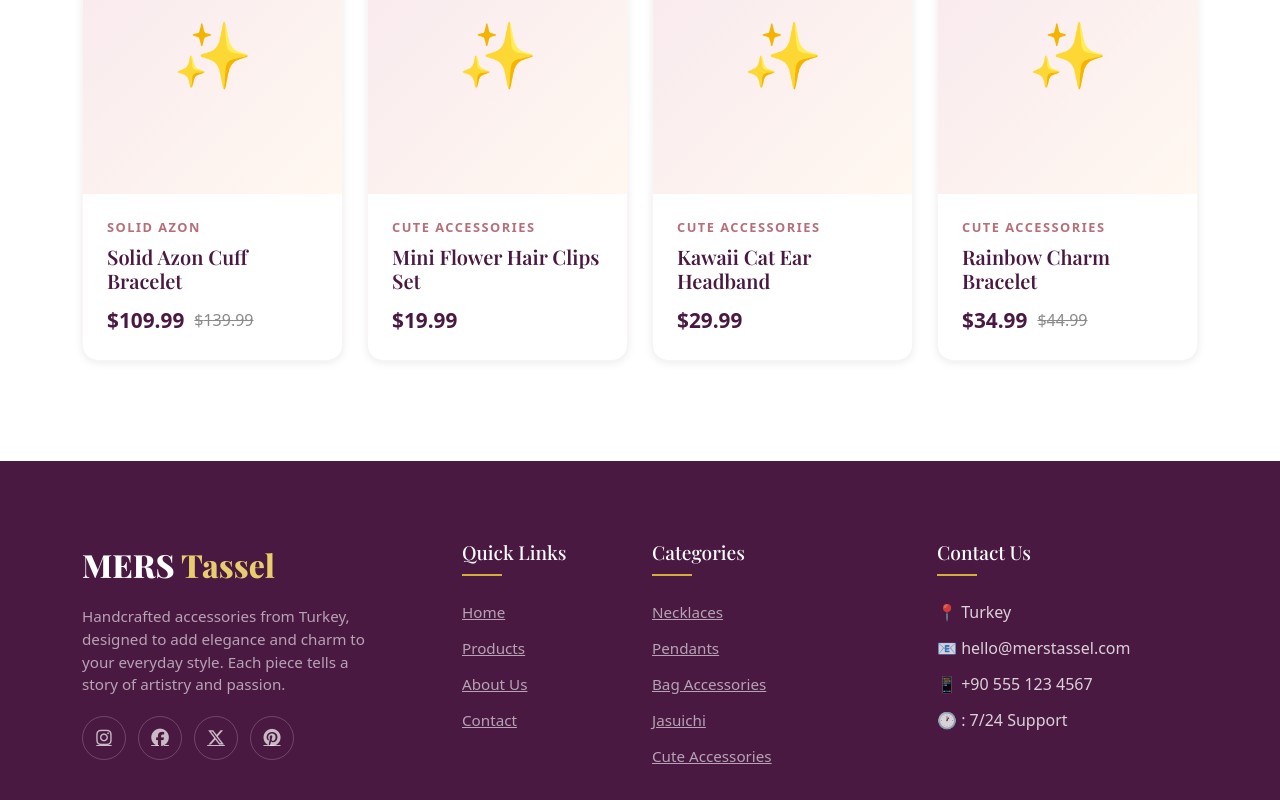
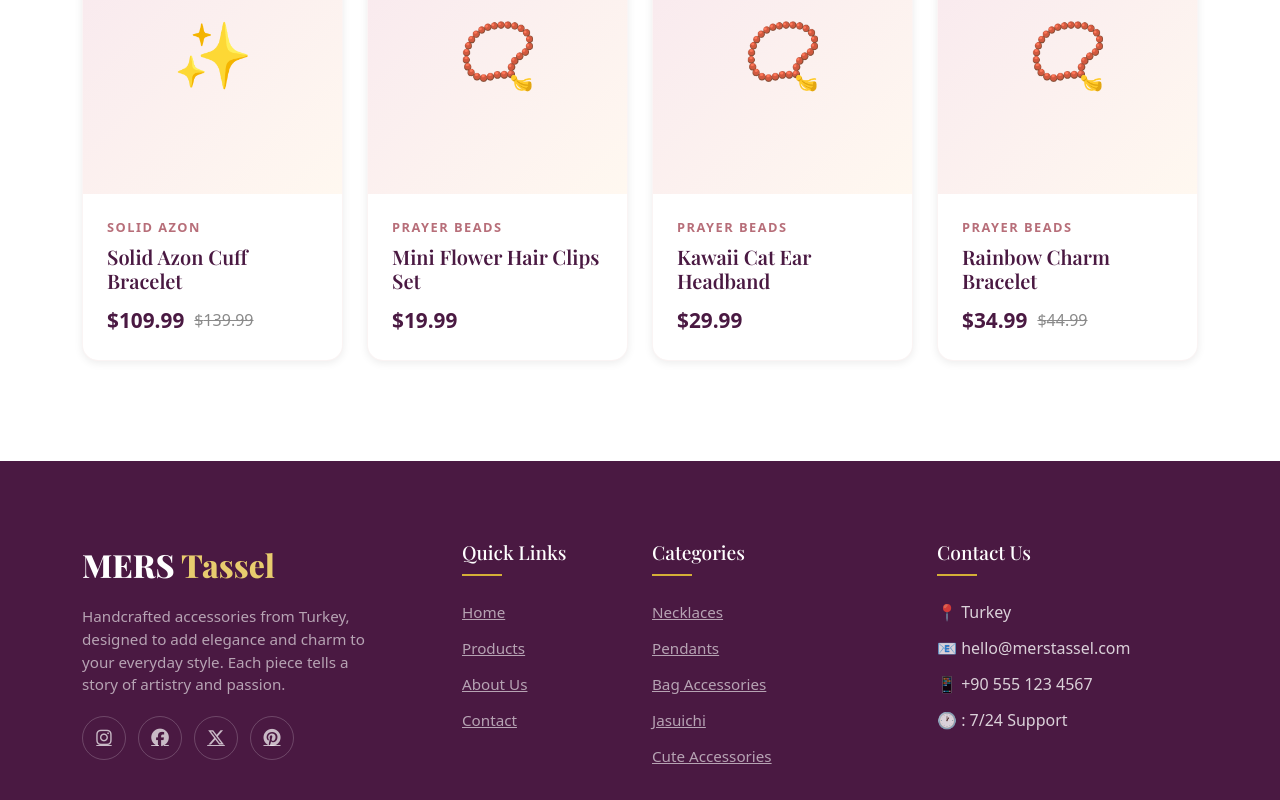
Before and after one commit to ErfanShokrollahzadeh/MERS_Tassel, a Next.js app in the folder client/: page /products in a window 1280 px wide. Shown: the part 2183-2983 px from the top of the page. Built offline with nearby package versions, Linux system fonts and the light colour scheme; no server answers; a web font is replaced by a local one.

Commit message:
refactor: update category names for product items from Cute Accessories to Prayer Beads

```diff
--- a/client/src/app/products/page.js
+++ b/client/src/app/products/page.js
@@ -22,9 +22,9 @@ const fallbackProducts = [
   { id: 11, name: 'Jasuichi Tassel Earrings', slug: 'jasuichi-tassel-earrings', category_name: 'Jasuichi', price: '59.99', discount_price: null, is_on_sale: false, image: null },
   { id: 12, name: 'Solid Azon Statement Ring', slug: 'solid-azon-statement-ring', category_name: 'Solid Azon', price: '109.99', discount_price: null, is_on_sale: false, image: null },
   { id: 13, name: 'Solid Azon Cuff Bracelet', slug: 'solid-azon-cuff-bracelet', category_name: 'Solid Azon', price: '139.99', discount_price: '109.99', is_on_sale: true, image: null },
-  { id: 14, name: 'Mini Flower Hair Clips Set', slug: 'mini-flower-hair-clips-set', category_name: 'Cute Accessories', price: '19.99', discount_price: null, is_on_sale: false, image: null },
-  { id: 15, name: 'Kawaii Cat Ear Headband', slug: 'kawaii-cat-ear-headband', category_name: 'Cute Accessories', price: '29.99', discount_price: null, is_on_sale: false, image: null },
-  { id: 16, name: 'Rainbow Charm Bracelet', slug: 'rainbow-charm-bracelet', category_name: 'Cute Accessories', price: '44.99', discount_price: '34.99', is_on_sale: true, image: null },
+  { id: 14, name: 'Mini Flower Hair Clips Set', slug: 'mini-flower-hair-clips-set', category_name: 'Prayer Beads', price: '19.99', discount_price: null, is_on_sale: false, image: null },
+  { id: 15, name: 'Kawaii Cat Ear Headband', slug: 'kawaii-cat-ear-headband', category_name: 'Prayer Beads', price: '29.99', discount_price: null, is_on_sale: false, image: null },
+  { id: 16, name: 'Rainbow Charm Bracelet', slug: 'rainbow-charm-bracelet', category_name: 'Prayer Beads', price: '44.99', discount_price: '34.99', is_on_sale: true, image: null },
 ];
 
 function ProductsContent() {
```
